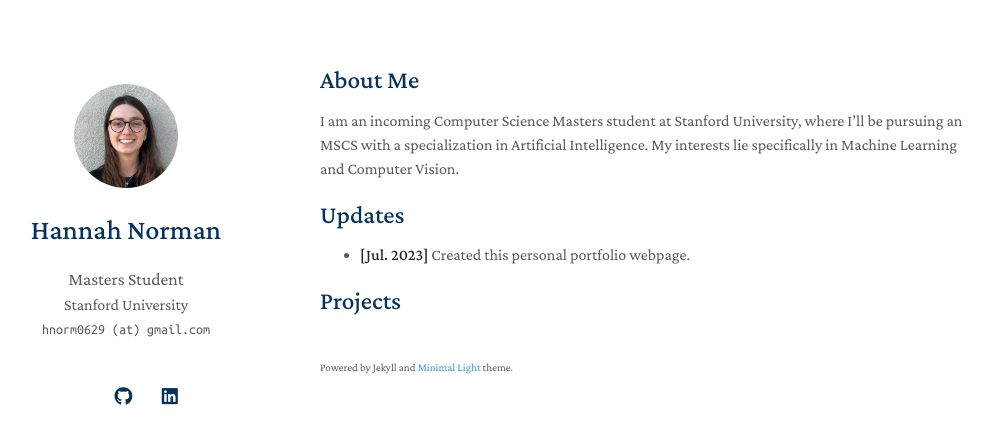
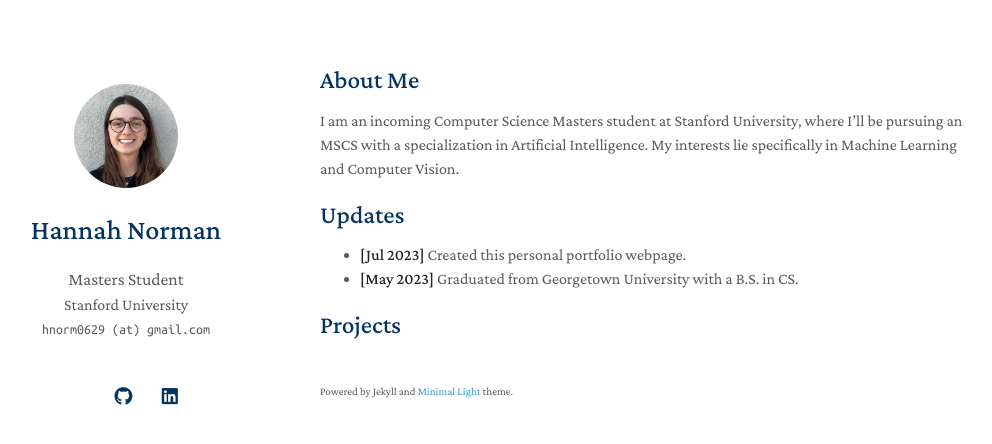
Before and after one commit to hnorm0629/portfolio, a Jekyll site: the page built from index.md, in a window 1280 px wide. Shown: the top 444 px of the page, without its empty margins (150-1142 px from the left). Built offline with Jekyll 4.4.1, drawn with Linux system fonts in a browser that asks for light colours; nearby versions of some CDN libraries; a style sheet for code colours, icons or effects is not loaded; our own code applies the rules of GitHub Pages for plain Markdown files.

Commit message:
Update index.md

```diff
--- a/index.md
+++ b/index.md
@@ -8,6 +8,7 @@ I am an incoming Computer Science Masters student at Stanford University, where
 
 ## Updates
 
-- **[Jul. 2023]** Created this personal portfolio webpage.
+- **[Jul 2023]** Created this personal portfolio webpage.
+- **[May 2023]** Graduated from Georgetown University with a B.S. in CS.
 
 {% include_relative _includes/projects.md %}
```
